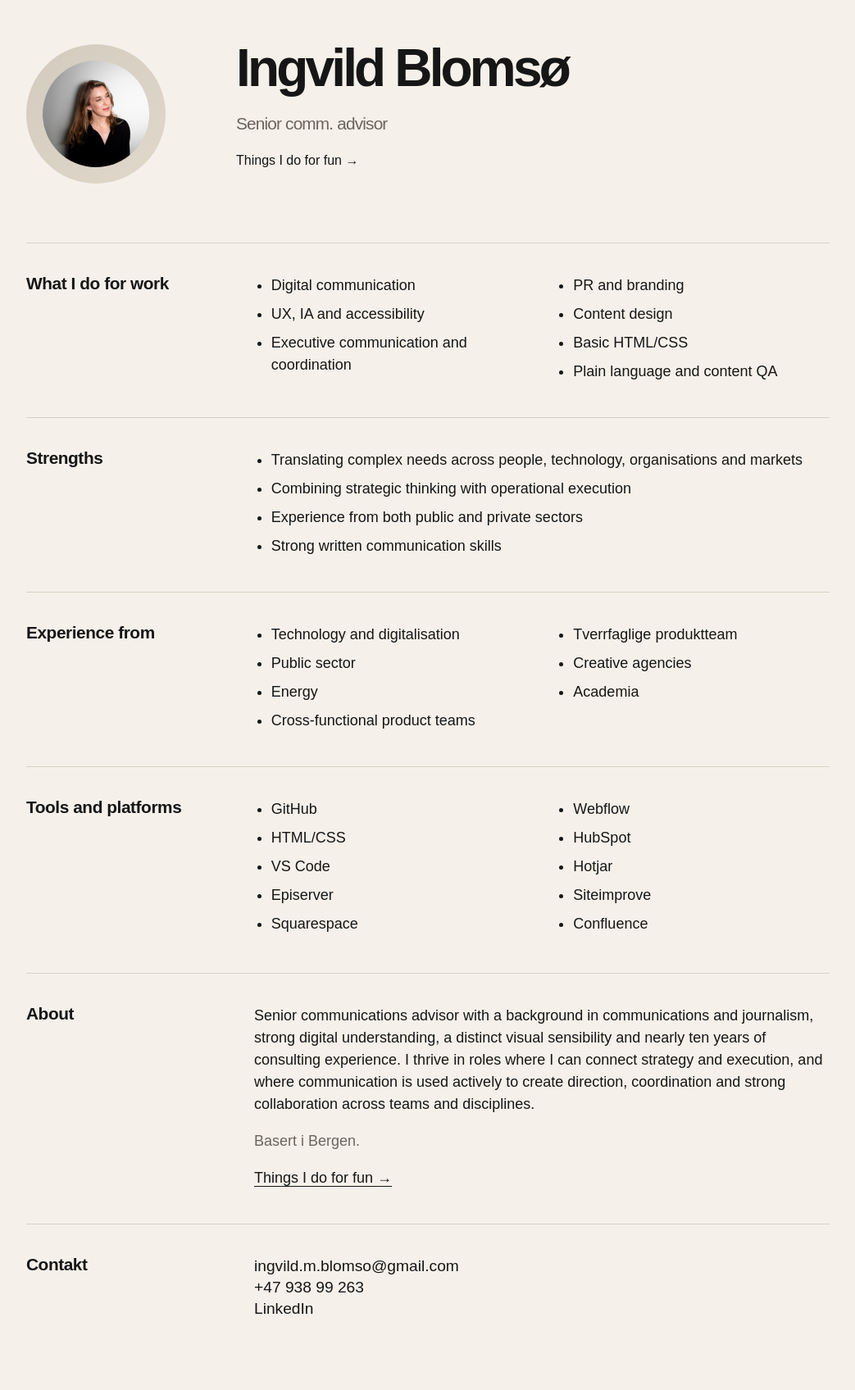
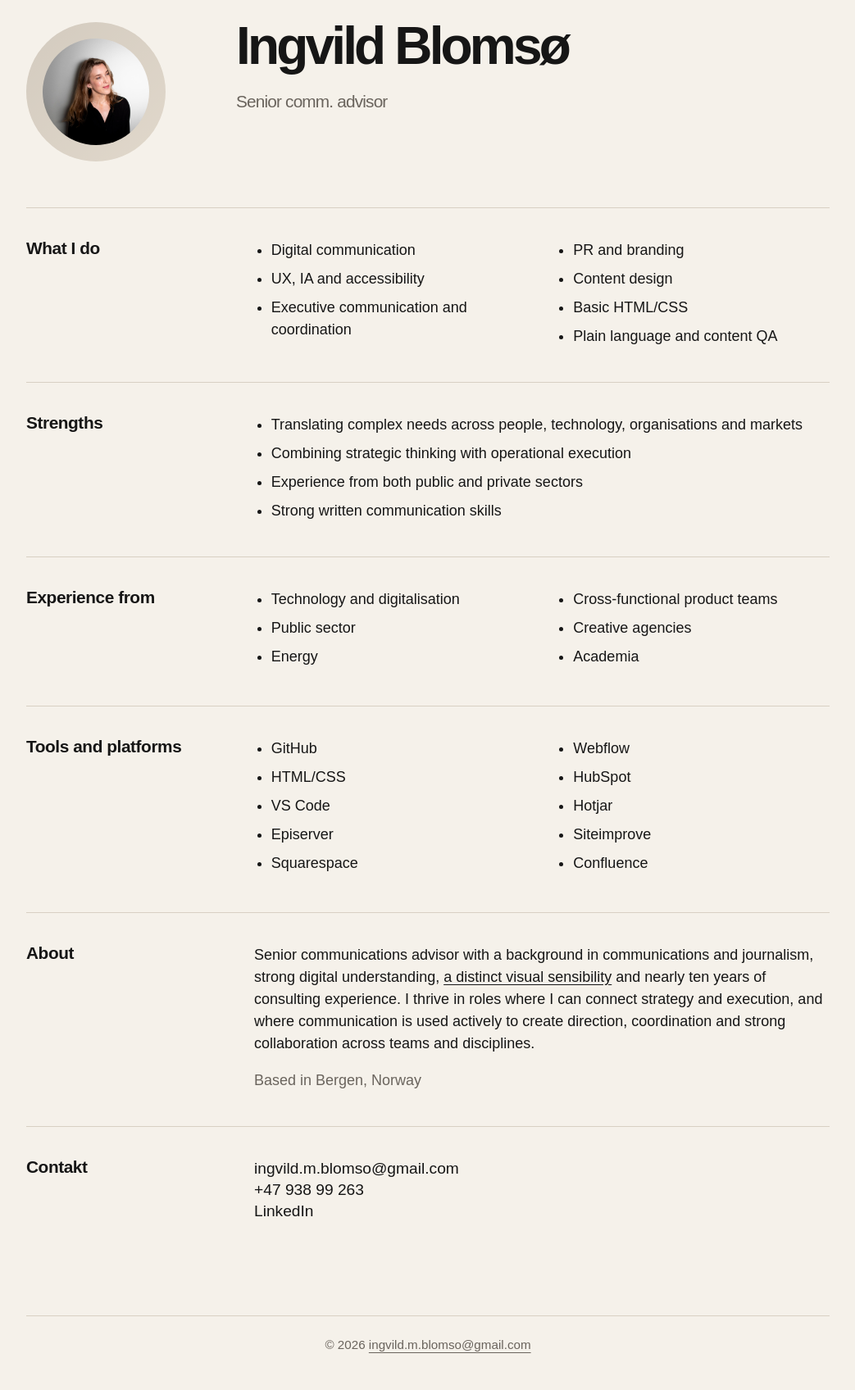
Before and after one commit to ingvild-blomso/ingvild.work, a plain HTML site: page index.html in a window 1280 px wide. Shown: the part 110-1806 px from the top of the page at 82% size, without its empty margins (118-1161 px from the left). Drawn offline with Linux system fonts and the light colour scheme.

Commit message:
link til visual og tektsuelle fixes

```diff
--- a/index.html
+++ b/index.html
@@ -179,6 +179,15 @@
       margin: 0 0 18px;
     }
 
+    .text a {
+      text-decoration: underline;
+      text-underline-offset: 3px;
+    }
+
+    .text a:hover {
+      ext-decoration-thickness: 2px;
+    }
+
     .text p:last-child {
       margin-bottom: 0;
     }
@@ -246,7 +255,7 @@
 <body>
   <header class="wrap">
     <nav aria-label="Hovednavigasjon">
-      <div class="brand">ingvild.work</div>
+      <div class="brand"></div>
     </nav>
   </header>
 
@@ -258,9 +267,6 @@
       <div>
         <h1>Ingvild Blomsø</h1>
         <p class="role">Senior comm. advisor</p>
-        <p class="visual-link">
-          <a href="visual.html">Things I do for fun →</a>
-          </p>
 
         <ul class="top-list" aria-label="Nøkkelkompetanse">
         </ul>
@@ -268,7 +274,7 @@
     </div>
 
     <section id="dette-gjor-jeg">
-      <h2>What I do for work</h2>
+      <h2>What I do</h2>
       <ul class="two-col plain-list">
         <li>Digital communication</li>
         <li>UX, IA and accessibility</li>
@@ -297,7 +303,6 @@
     <li>Public sector</li>
     <li>Energy</li>
     <li>Cross-functional product teams</li>
-    <li>Tverrfaglige produktteam</li>
     <li>Creative agencies</li>
     <li>Academia</li>
   </ul>
@@ -323,19 +328,16 @@
       <div class="text">
         <p>
           Senior communications advisor with a background in communications and journalism,
-          strong digital understanding, a distinct visual sensibility and nearly ten years
+          strong digital understanding, <a href="visual.html">a distinct visual sensibility</a> and nearly ten years
           of consulting experience. I thrive in roles where I can connect strategy and
           execution, and where communication is used actively to create direction,
           coordination and strong collaboration across teams and disciplines.
         </p>
 
         <p class="muted">
-          Basert i Bergen.
+          Based in Bergen, Norway
         </p>
 
-        <p>
-          <a href="visual.html">Things I do for fun →</a>
-          </p>
       </div>
     </section>
 
```
Also changed, not shown: visual.html (+2 -2 lines), 1 other file.
